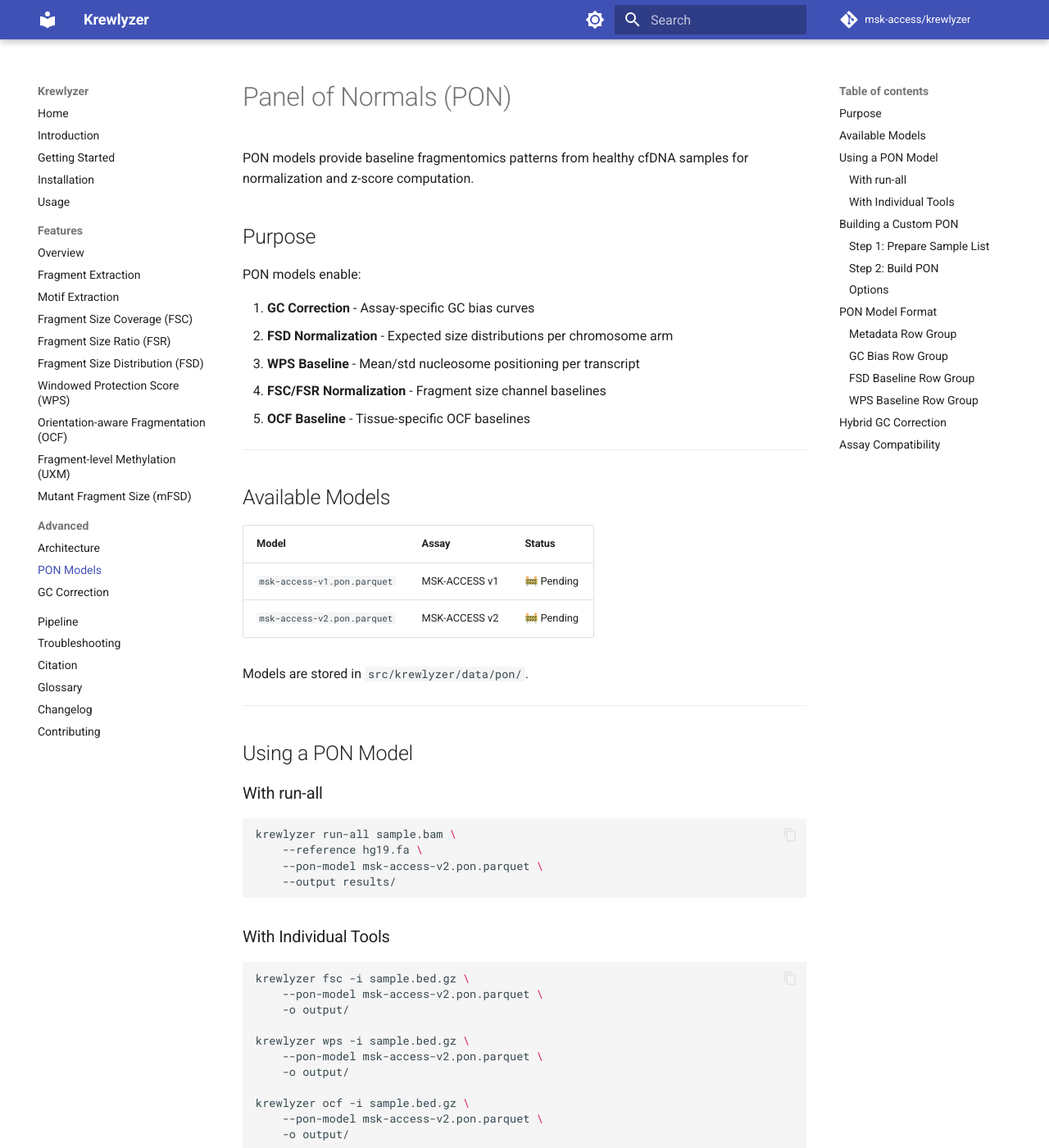
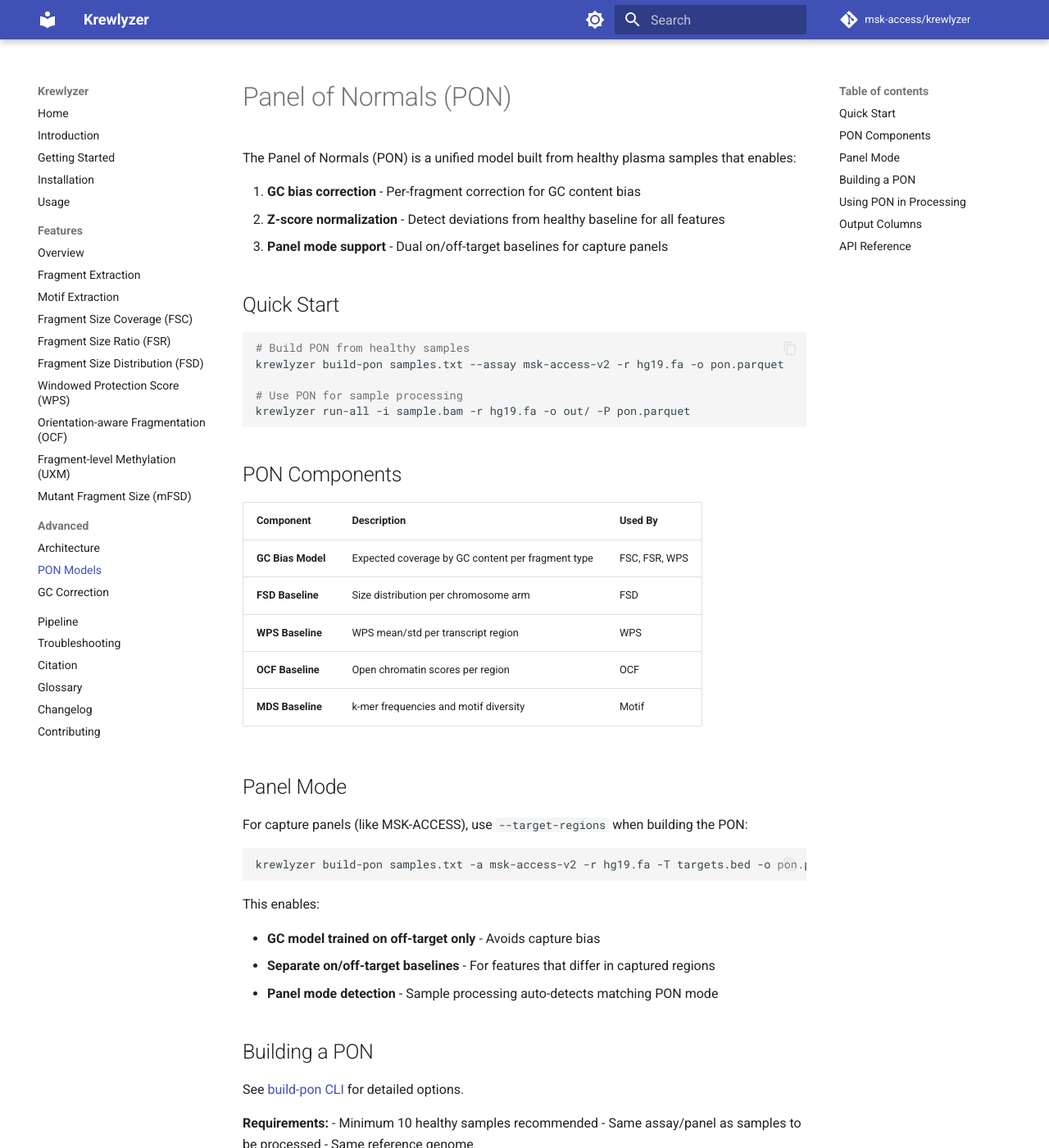
Before and after one commit to msk-access/krewlyzer, an MkDocs documentation site: the page built from docs/advanced/pon.md, in a window 1280 px wide and 1400 px high. Shown: the whole window at 82% size. Built offline with MkDocs 1.6.1 and Material for MkDocs 9.7.7, drawn with Linux system fonts in a browser that asks for light colours; comment, search, counter and statistics services are not loaded; some of the changed text lies outside the part shown.

Commit message:
Add panel mode and new baselines to PON model
Introduces panel mode support for capture-based sequencing panels, including dual on/off-target baselines and metadata fields in the PON model. Adds OCF and MDS baselines to the PON build process and model, updates documentation for panel mode and build-pon usage, and extends tests for new compute functions and panel mode fields.

````diff
--- a/docs/advanced/pon.md
+++ b/docs/advanced/pon.md
@@ -1,163 +1,86 @@
 # Panel of Normals (PON)
 
-PON models provide baseline fragmentomics patterns from healthy cfDNA samples for normalization and z-score computation.
+The Panel of Normals (PON) is a unified model built from healthy plasma samples that enables:
 
-## Purpose
+1. **GC bias correction** - Per-fragment correction for GC content bias
+2. **Z-score normalization** - Detect deviations from healthy baseline for all features
+3. **Panel mode support** - Dual on/off-target baselines for capture panels
 
-PON models enable:
-
-1. **GC Correction** - Assay-specific GC bias curves
-2. **FSD Normalization** - Expected size distributions per chromosome arm
-3. **WPS Baseline** - Mean/std nucleosome positioning per transcript
-4. **FSC/FSR Normalization** - Fragment size channel baselines
-5. **OCF Baseline** - Tissue-specific OCF baselines
-
----
-
-## Available Models
-
-| Model | Assay | Status |
-|-------|-------|--------|
-| `msk-access-v1.pon.parquet` | MSK-ACCESS v1 | 🚧 Pending |
-| `msk-access-v2.pon.parquet` | MSK-ACCESS v2 | 🚧 Pending |
-
-Models are stored in `src/krewlyzer/data/pon/`.
-
----
-
-## Using a PON Model
-
-### With run-all
+## Quick Start
 
 ```bash
-krewlyzer run-all sample.bam \
-    --reference hg19.fa \
-    --pon-model msk-access-v2.pon.parquet \
-    --output results/
+# Build PON from healthy samples
+krewlyzer build-pon samples.txt --assay msk-access-v2 -r hg19.fa -o pon.parquet
+
+# Use PON for sample processing
+krewlyzer run-all -i sample.bam -r hg19.fa -o out/ -P pon.parquet
 ```
 
-### With Individual Tools
+## PON Components
+
+| Component | Description | Used By |
+|-----------|-------------|---------|
+| **GC Bias Model** | Expected coverage by GC content per fragment type | FSC, FSR, WPS |
+| **FSD Baseline** | Size distribution per chromosome arm | FSD |
+| **WPS Baseline** | WPS mean/std per transcript region | WPS |
+| **OCF Baseline** | Open chromatin scores per region | OCF |
+| **MDS Baseline** | k-mer frequencies and motif diversity | Motif |
+
+## Panel Mode
+
+For capture panels (like MSK-ACCESS), use `--target-regions` when building the PON:
 
 ```bash
-krewlyzer fsc -i sample.bed.gz \
-    --pon-model msk-access-v2.pon.parquet \
-    -o output/
-
-krewlyzer wps -i sample.bed.gz \
-    --pon-model msk-access-v2.pon.parquet \
-    -o output/
-
-krewlyzer ocf -i sample.bed.gz \
-    --pon-model msk-access-v2.pon.parquet \
-    -o output/
+krewlyzer build-pon samples.txt -a msk-access-v2 -r hg19.fa -T targets.bed -o pon.parquet
 ```
 
----
+This enables:
 
-## Building a Custom PON
+- **GC model trained on off-target only** - Avoids capture bias
+- **Separate on/off-target baselines** - For features that differ in captured regions
+- **Panel mode detection** - Sample processing auto-detects matching PON mode
 
-### Step 1: Prepare Sample List
+## Building a PON
 
-Create a text file with BAM paths (one per line):
+See [build-pon CLI](../features/build-pon.md) for detailed options.
 
+**Requirements:**
+- Minimum 10 healthy samples recommended
+- Same assay/panel as samples to be processed
+- Same reference genome
+
+## Using PON in Processing
+
+When `--pon-model` is provided to `run-all`:
+
+1. PON is loaded once and passed to all processors
+2. Each feature computes z-scores against healthy baseline
+3. Output includes both raw values and PON-normalized columns
+
+## Output Columns
+
+With PON, additional columns are added to outputs:
+
+| Feature | PON Column | Description |
+|---------|------------|-------------|
+| FSC | `*_log2` | Log2 ratio vs PON expected |
+| FSD | `ratio_log2` | Size distribution log ratio |
+| WPS | `wps_zscore` | Z-score vs region baseline |
+| OCF | `ocf_zscore` | Z-score vs OCF baseline |
+
+## API Reference
+
+```python
+from krewlyzer.pon.model import PonModel
+
+# Load existing PON
+pon = PonModel.load("path/to/pon.parquet")
+
+# Access components
+gc_expected = pon.get_mean("short")  # Expected at median GC
+variance = pon.get_variance("short")  # For reliability scoring
+
+# Check panel mode
+if pon.panel_mode:
+    print(f"Built with: {pon.target_regions_file}")
 ```
-/path/to/healthy_plasma_001.bam
-/path/to/healthy_plasma_002.bam
-...
-```
-
-### Step 2: Build PON
-
-```bash
-krewlyzer build-pon \
-    --sample-list healthy_samples.txt \
-    --assay my-assay \
-    --reference hg19.fa \
-    --output my-assay.pon.parquet
-```
-
-### Options
-
-| Option | Description |
-|--------|-------------|
-| `--sample-list` | Text file with BAM paths |
-| `--assay` | Assay identifier (e.g., "MSK-ACCESS-v2") |
-| `--reference` | Reference FASTA |
-| `--output` | Output Parquet file |
-| `--genome` | Genome build (hg19/hg38) |
-| `--threads` | Number of threads |
-
----
-
-## PON Model Format
-
-PON models use Parquet format with multiple row groups:
-
-### Metadata Row Group
-
-| Field | Type | Description |
-|-------|------|-------------|
-| `schema_version` | string | Model format version |
-| `assay` | string | Assay identifier |
-| `build_date` | string | ISO timestamp |
-| `n_samples` | int | Number of samples |
-| `reference` | string | Genome build |
-
-### GC Bias Row Group
-
-| Column | Description |
-|--------|-------------|
-| `gc_bin` | GC content bin (0.0-1.0) |
-| `short_expected` | Expected coverage for short fragments |
-| `short_std` | Standard deviation |
-| `intermediate_expected` | Expected for intermediate |
-| `intermediate_std` | Standard deviation |
-| `long_expected` | Expected for long fragments |
-| `long_std` | Standard deviation |
-
-### FSD Baseline Row Group
-
-| Column | Description |
-|--------|-------------|
-| `arm` | Chromosome arm (e.g., "chr1p") |
-| `size_bin` | Fragment size (5bp bins) |
-| `proportion_mean` | Mean proportion |
-| `proportion_std` | Standard deviation |
-
-### WPS Baseline Row Group
-
-| Column | Description |
-|--------|-------------|
-| `region_id` | Transcript/region ID |
-| `wps_long_mean` | Mean long WPS |
-| `wps_long_std` | Standard deviation |
-| `wps_short_mean` | Mean short WPS |
-| `wps_short_std` | Standard deviation |
-
----
-
-## Hybrid GC Correction
-
-When a PON model is provided, Krewlyzer applies **hybrid correction**:
-
-```
-Algorithm:
-1. PON correction: corrected = observed / pon_expected[gc]
-2. Residual LOESS: residual = loess(gc, corrected)
-3. Final: final = corrected / residual
-```
-
-This corrects for:
-- **Assay-specific bias** (from PON)
-- **Sample-specific residual** (within-sample LOESS)
-
----
-
-## Assay Compatibility
-
-PON models are assay-specific. If your sample's assay differs from the PON:
-
-!!! warning "Assay Mismatch"
-    Krewlyzer logs a warning but continues processing. Results may be less accurate.
-
-For best results, use a PON built from the same assay and protocol.
--- /dev/null
+++ b/docs/features/build-pon.md
@@ -0,0 +1,104 @@
+# build-pon
+
+Build a unified Panel of Normals (PON) model from healthy plasma samples.
+
+## Synopsis
+
+```bash
+krewlyzer build-pon SAMPLE_LIST --assay NAME -r REFERENCE -o OUTPUT [OPTIONS]
+```
+
+## Description
+
+Creates a PON model containing all baselines needed for cfDNA analysis from a cohort of healthy samples:
+
+- **GC Bias Model** - For coverage correction
+- **FSD Baseline** - Fragment size distributions per arm
+- **WPS Baseline** - Nucleosome protection per region
+- **OCF Baseline** - Open chromatin footprinting per region
+- **MDS Baseline** - Motif diversity and k-mer frequencies
+
+This model is used for bias correction and z-score normalization during sample processing.
+
+## Arguments
+
+| Argument | Description |
+|----------|-------------|
+| `SAMPLE_LIST` | Text file with paths to BAM or BED.gz files (one per line) |
+
+## Required Options
+
+| Option | Description |
+|--------|-------------|
+| `-a, --assay` | Assay name (e.g., `msk-access-v2`) |
+| `-r, --reference` | Reference FASTA file (indexed) |
+| `-o, --output` | Output PON model file (`.pon.parquet`) |
+
+## Optional Parameters
+
+| Option | Default | Description |
+|--------|---------|-------------|
+| `-T, --target-regions` | None | BED file with target regions (panel mode) |
+| `-t, --transcript-file` | Built-in | Transcript TSV for WPS baseline |
+| `-b, --bin-file` | Built-in | Bin file for FSC/FSR |
+| `-p, --threads` | 4 | Number of threads |
+| `--require-proper-pair` | False | Only properly paired reads |
+| `-v, --verbose` | False | Verbose output |
+
+## Examples
+
+**WGS Mode:**
+```bash
+krewlyzer build-pon healthy_samples.txt \
+    --assay wgs-hg19 \
+    --reference hg19.fa \
+    --output wgs.pon.parquet
+```
+
+**Panel Mode (MSK-ACCESS):**
+```bash
+krewlyzer build-pon healthy_samples.txt \
+    --assay msk-access-v2 \
+    --reference hg19.fa \
+    --target-regions msk_access_targets.bed \
+    --output msk-access.pon.parquet
+```
+
+## Input Formats
+
+**Sample list file (`samples.txt`):**
+```
+/path/to/sample1.bam
+/path/to/sample2.bam
+/path/to/sample3.bed.gz
+```
+
+Both BAM and BED.gz inputs are supported. BAM files are automatically extracted.
+
+## Output
+
+The output is a Parquet file containing:
+
+| Component | Description | Used By |
+|-----------|-------------|---------|
+| **Metadata** | assay, build_date, n_samples, reference, panel_mode | All |
+| **GC Bias** | Expected coverage by GC bin for short/intermediate/long fragments | FSC, FSR |
+| **FSD Baseline** | Mean/std size proportions per chromosome arm | FSD |
+| **WPS Baseline** | Mean/std WPS per transcript region | WPS |
+| **OCF Baseline** | Mean/std OCF per open chromatin region | OCF |
+| **MDS Baseline** | K-mer frequencies and MDS mean/std | Motif |
+
+## Panel Mode
+
+When `--target-regions` is provided:
+
+1. GC model trained on **off-target fragments only** (unbiased by capture)
+2. FSD/WPS include separate on-target statistics
+3. Output model includes `panel_mode=true` in metadata
+
+## Recommendations
+
+- **Minimum samples**: 10+ for stable baselines
+- **Same assay**: All samples must be from the same assay
+- **Same reference**: Must match reference used for processing
+- **Healthy samples**: Use confirmed non-cancer samples only
````
Also changed, not shown: docs/advanced/panel-mode.md (added, +94 -0 lines), 4 other files.
